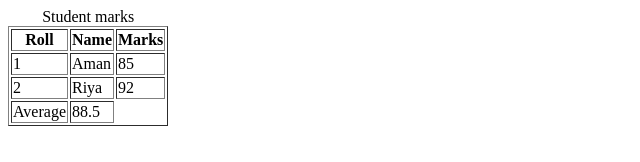
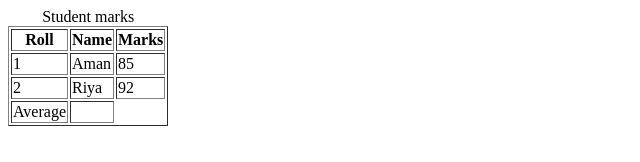
Before and after one commit to dritibose/WDW_0216, a plain HTML site: page Web Designing Workshop Assignment/Assignment-12/index.html in a window 1280 px wide. Shown: the full height of the page, 0-640 px from the left. Drawn offline with Linux system fonts and the light colour scheme.

Commit message:
Fixed errors

```diff
--- a/Web Designing Workshop Assignment/Assignment-12/index.html
+++ b/Web Designing Workshop Assignment/Assignment-12/index.html
@@ -2,7 +2,7 @@
     <title>
         Table with Headers, Caption and Footer
     </title>
-    <table border="1" >
+    <table border="1">
         <caption>
             Student marks
         </caption>
@@ -29,7 +29,7 @@
         <tr>
             <td > Average</td>
             <td>
-                88.5
+
             </td>
         </tr>
     </table>
```
